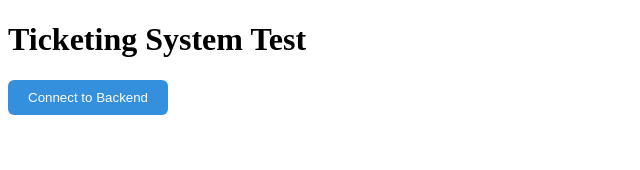
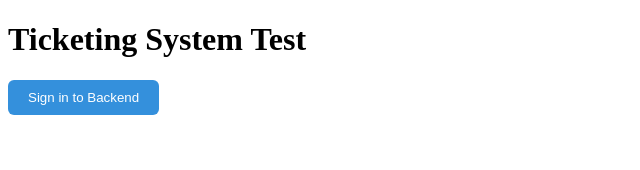
Before and after one commit to nqobilemagwaza6/Ticket-Management-System, a Vue app in the folder ticketing-frontend/: page / in a window 1280 px wide. Shown: the top 170 px of the page, without its empty margins (0-640 px from the left). Built offline with nearby package versions, Linux system fonts and the light colour scheme.

Commit message:
mbali checking the push

```diff
--- a/ticketing-frontend/src/components/HelloWorld.vue
+++ b/ticketing-frontend/src/components/HelloWorld.vue
@@ -1,6 +1,6 @@
 <template>
   <div>
-    <button @click="fetchMessage">Connect to Backend</button>
+    <button @click="fetchMessage">Sign in to Backend</button>
     <p>{{ message }}</p>
   </div>
 </template>
```
